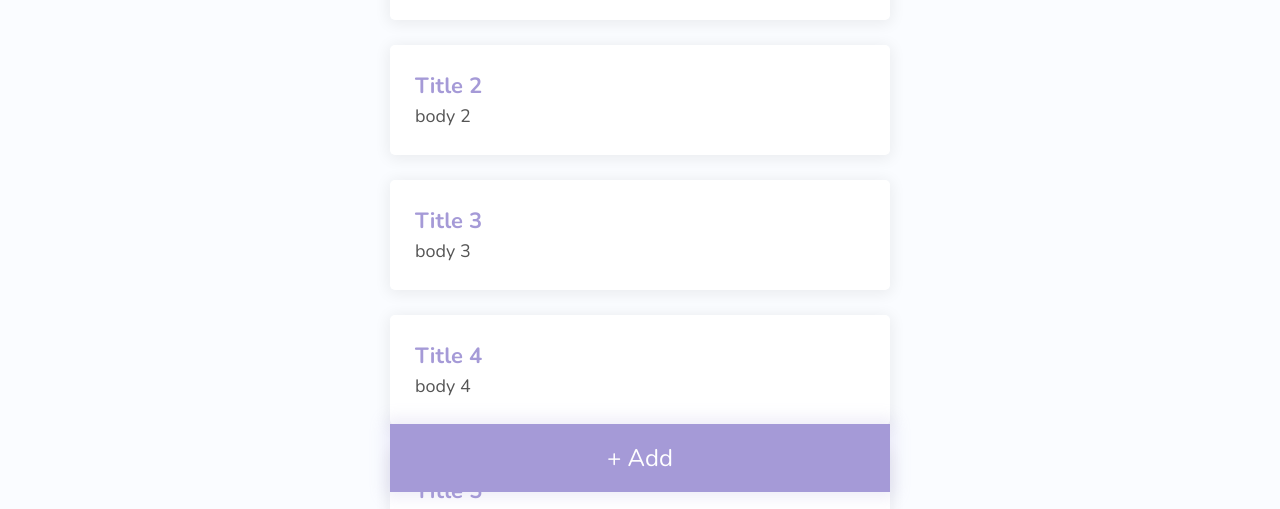
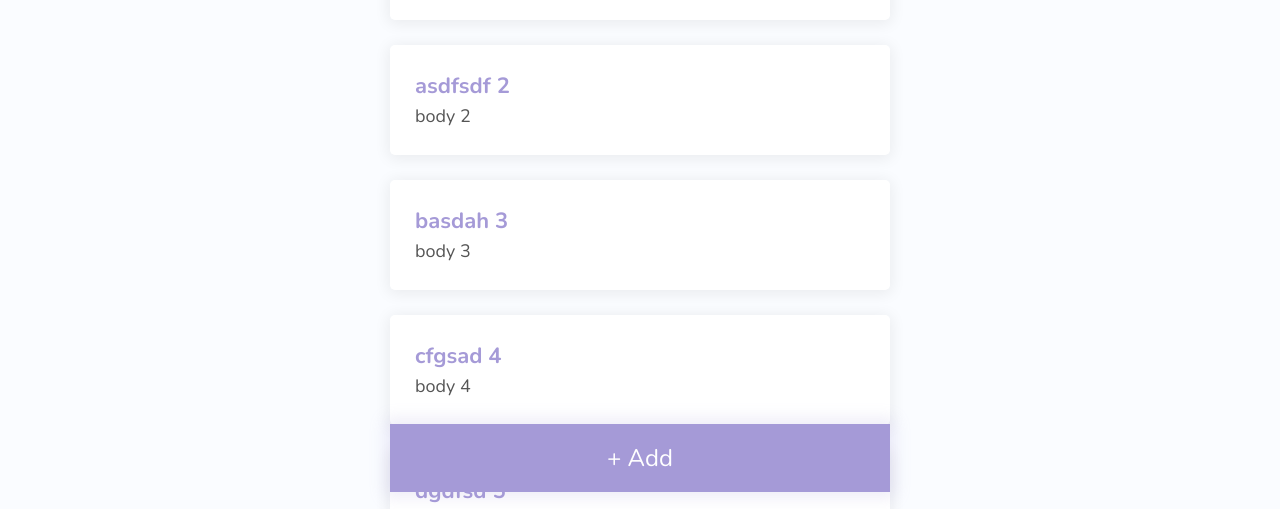
Before and after one commit to Yeison2017/notes-frontend, an Angular app: page / in a window 1280 px wide. Shown: the part 288-797 px from the top of the page. Built offline with nearby package versions, Linux system fonts and the light colour scheme.

Commit message:
Se filtran las notas

```diff
--- a/src/app/pages/notes-list/notes-list.component.html
+++ b/src/app/pages/notes-list/notes-list.component.html
@@ -2,7 +2,12 @@
   <div class="search-bar-container">
     <div class="field">
       <p class="control has-icons-left">
-        <input class="input" type="text" placeholder="Filter" />
+        <input
+          class="input"
+          type="text"
+          (keyup)="filter($event.target)"
+          placeholder="Filter"
+        />
 
         <span class="icon is-small is-left">
           <i class="fas fa-search"></i>
@@ -14,7 +19,7 @@
   <div class="notes-list" [@listAnim]>
     <!-- <app-note-card [title]="cardTitle" [body]="cardBody"></app-note-card> -->
     <app-note-card
-      *ngFor="let note of notes; index as i"
+      *ngFor="let note of filteredNotes; index as i"
       [link]="i.toString()"
       [@itemAmin]
       (delete)="deleteNote(i)"
@@ -26,3 +31,6 @@
     </button>
   </div>
 </div>
+
+<!-- (keyup)="$event && $event.target ? filter($event.target.value) : null" -->
+<!-- (keyup)="$event.target ? filter($event.target) : ''" -->
--- a/src/app/pages/notes-list/notes-list.component.ts
+++ b/src/app/pages/notes-list/notes-list.component.ts
@@ -97,14 +97,55 @@ import { NotesService } from 'src/app/shared/notes.service';
 })
 export class NotesListComponent implements OnInit {
   notes: Note[] = new Array<Note>();
+  filteredNotes: Note[] = new Array<Note>();
 
   constructor(private _notesService: NotesService) {}
 
   ngOnInit(): void {
     this.notes = this._notesService.getAll();
+    this.filteredNotes = this.notes;
   }
 
   deleteNote(id: number) {
     this._notesService.delete(id);
   }
+
+  // filter(query: string | '') {
+  filter(query: any) {
+    query = query.value.toLowerCase().trim();
+
+    let allResults: Note[] = new Array<Note>();
+    let terms: string[] = query.split(' ');
+    terms = this.removeDuplicates(terms);
+
+    terms.forEach((term) => {
+      let results: Note[] = this.relevantNotes(term);
+      allResults = [...allResults, ...results];
+    });
+
+    let uniqueResults = this.removeDuplicates(allResults);
+    this.filteredNotes = uniqueResults;
+  }
+
+  removeDuplicates(arr: Array<any>): Array<any> {
+    let uniqueResults: Set<any> = new Set<any>();
+    arr.forEach((e) => uniqueResults.add(e));
+
+    return Array.from(uniqueResults);
+  }
+
+  relevantNotes(query: string): Array<Note> {
+    query = query.toLowerCase().trim();
+    let relevantNotes = this.notes.filter((note) => {
+      if (note.title && note.title.toLowerCase().includes(query)) {
+        return true;
+      }
+      if (note.body && note.body.toLowerCase().includes(query)) {
+        return true;
+      }
+      return false;
+    });
+
+    return relevantNotes;
+  }
 }
--- a/src/app/shared/notes.service.ts
+++ b/src/app/shared/notes.service.ts
@@ -8,12 +8,12 @@ export class NotesService {
   // notes: Note[] = new Array<Note>();
   notes: Note[] = [
     { title: 'Title 1', body: 'body 1' },
-    { title: 'Title 2', body: 'body 2' },
-    { title: 'Title 3', body: 'body 3' },
-    { title: 'Title 4', body: 'body 4' },
-    { title: 'Title 5', body: 'body 5' },
-    { title: 'Title 6', body: 'body 6' },
-    { title: 'Title 7', body: 'body 7' },
+    { title: 'asdfsdf 2', body: 'body 2' },
+    { title: 'basdah 3', body: 'body 3' },
+    { title: 'cfgsad 4', body: 'body 4' },
+    { title: 'dgdfsd 5', body: 'body 5' },
+    { title: 'ahvwef 6', body: 'body 6' },
+    { title: 'bdfhag 7', body: 'body 7' },
     { title: 'Title 7', body: 'body 7' },
     { title: 'Title 7', body: 'body 7' },
     { title: 'Title 7', body: 'body 7' },
```
